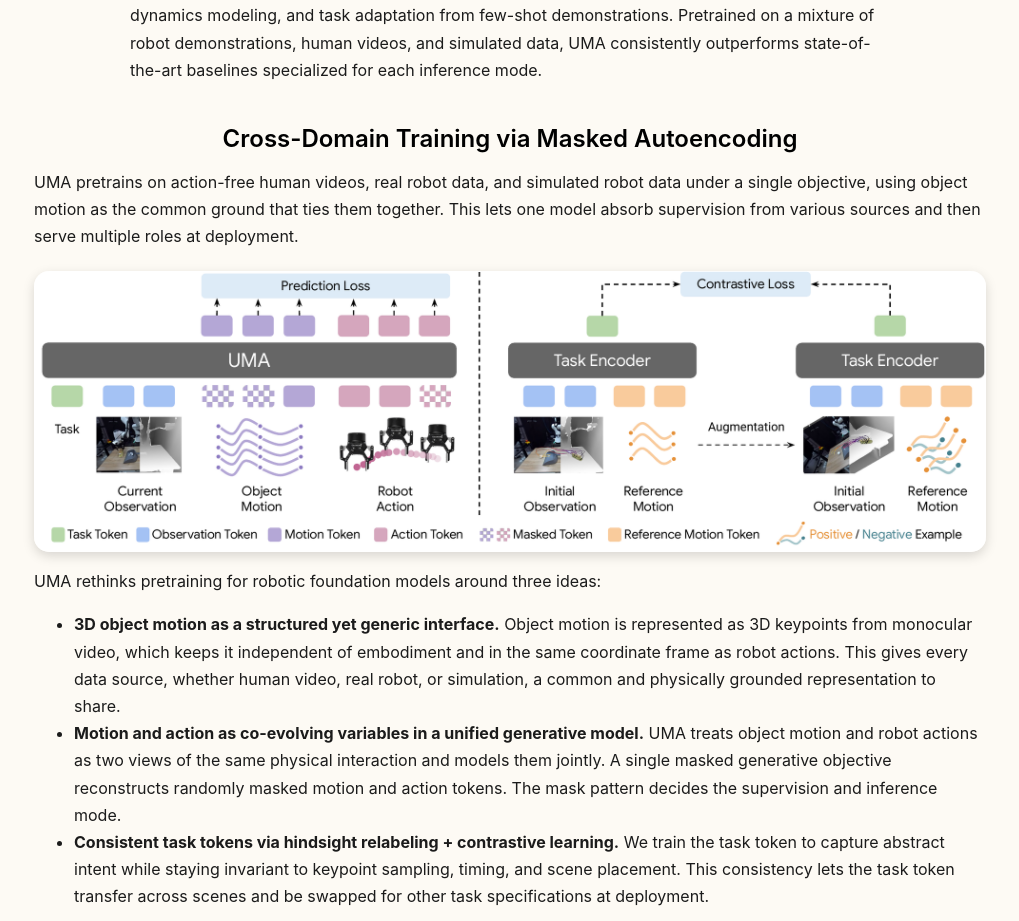
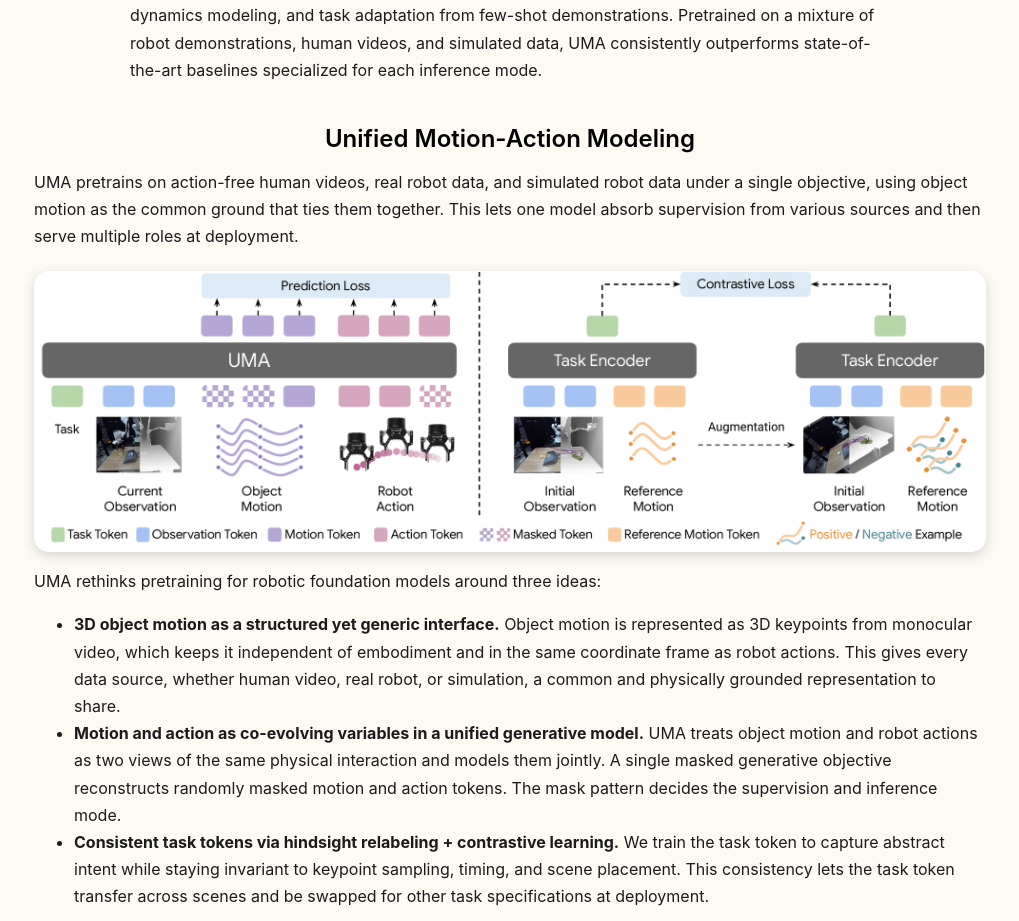
Before and after one commit to uma-manipulation/uma-manipulation.github.io, a plain HTML site: page index.html in a window 1280 px wide. Shown: the part 1220-2141 px from the top of the page, without its empty margins (130-1149 px from the left). Drawn offline with Linux system fonts and the light colour scheme.

Commit message:
Update section name.

```diff
--- a/index.html
+++ b/index.html
@@ -83,7 +83,7 @@
 
       <!-- ================= METHOD ================= -->
       <div class="tagline" id="method">
-        Cross-Domain Training via Masked Autoencoding
+        Unified Motion-Action Modeling
       </div>
       <div class="section">
         <p>
```
